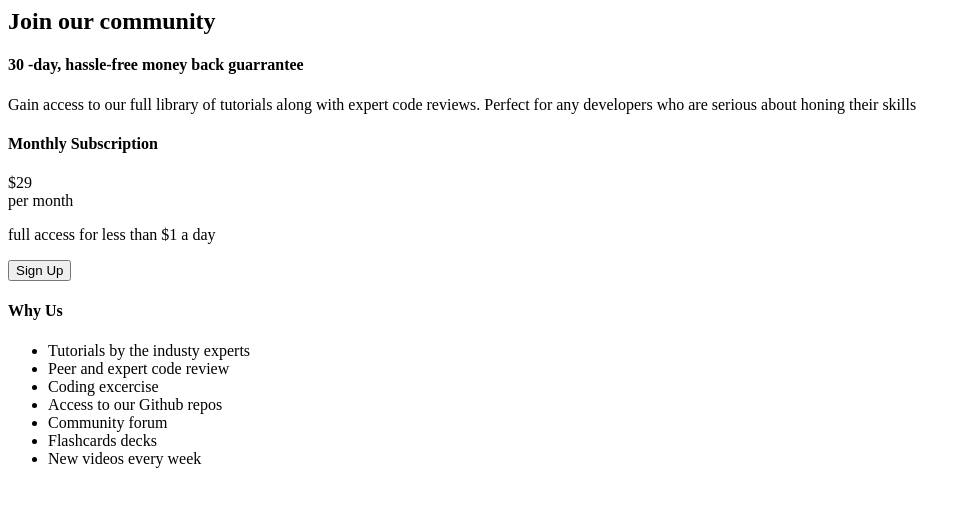
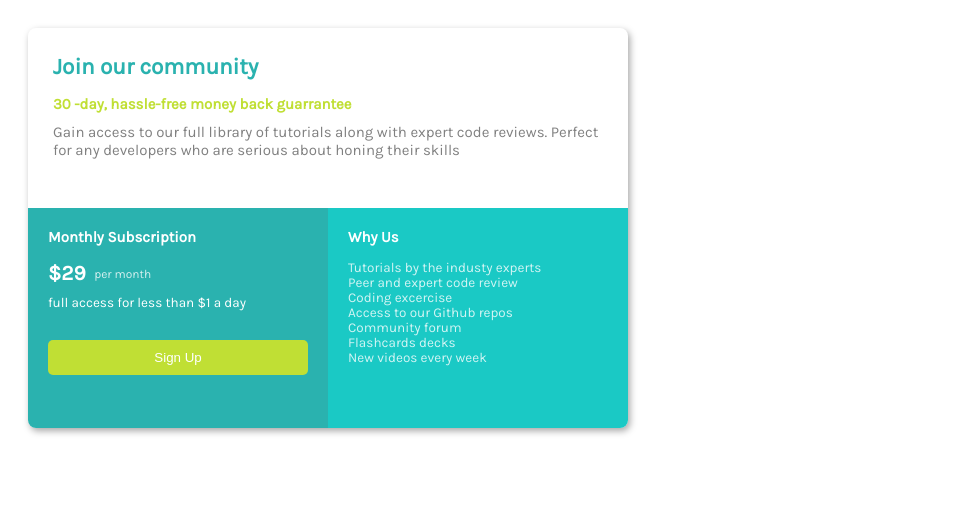
Before and after one commit to Phurawit/pricing-card-frontend-mentor-challenge, a plain HTML site: page index.html in a window 1280 px wide. Shown: the whole page, without its empty margins (0-971 px from the left). Drawn offline with Linux system fonts and the light colour scheme; a script that the page names is missing.

Commit message:
Update index.html

```diff
--- a/index.html
+++ b/index.html
@@ -4,7 +4,7 @@
   <link rel="preconnect" href="https://fonts.googleapis.com">
   <link rel="preconnect" href="https://fonts.gstatic.com" crossorigin>
   <link href="https://fonts.googleapis.com/css2?family=Karla&display=swap" rel="stylesheet">
-  <link href="./styles.css" rel= "stylesheet";
+  <link href="./style.css" rel= "stylesheet">
  </head>
 
 <body>
```
